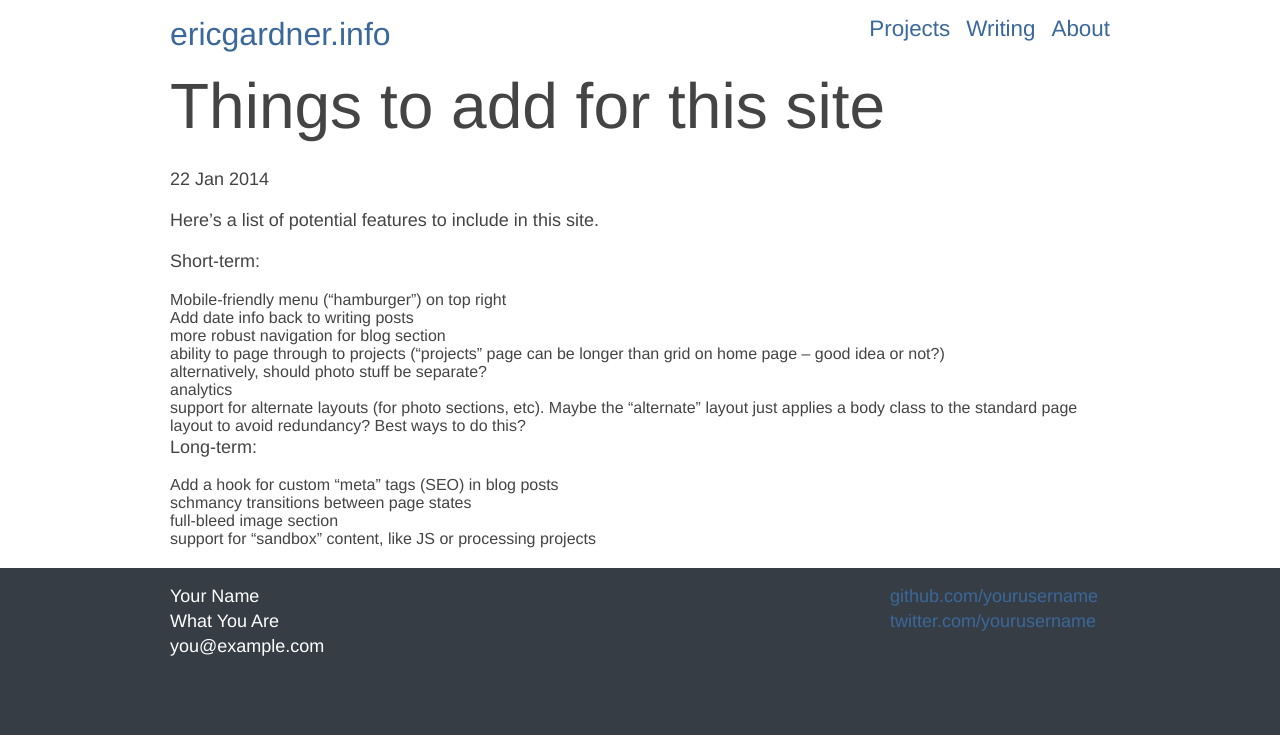
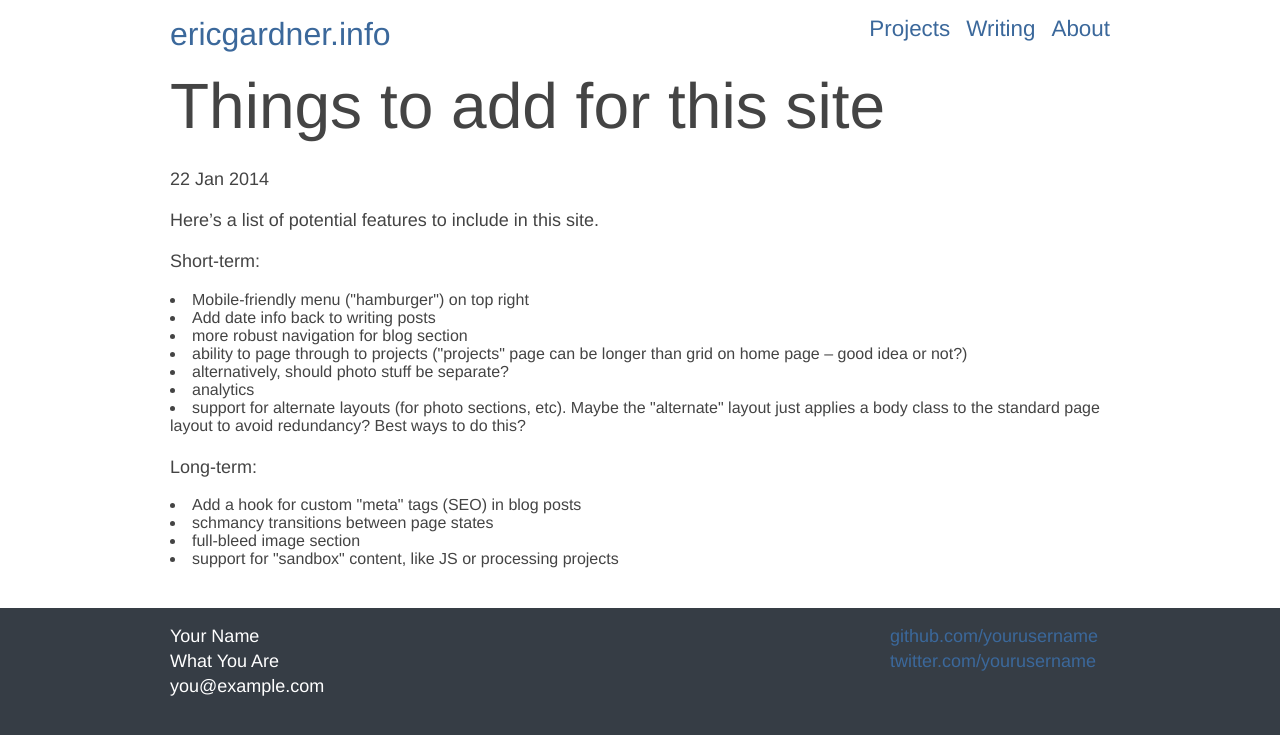
Before and after one commit to egardner/ericgardner.info-old, a Jekyll site: the page built from _posts/writing/2014-01-22-game-plan.markdown, in a window 1280 px wide. Shown: the top 735 px of the page. Built offline with Jekyll 4.4.1, drawn with Linux system fonts in a browser that asks for light colours; Markdown is read by kramdown in place of the engine named in the settings; some of the changed lines change nothing that is shown.

Commit message:
Restored blogging functionality

```diff
--- a/_posts/writing/2014-01-22-game-plan.markdown
+++ b/_posts/writing/2014-01-22-game-plan.markdown
@@ -1,22 +1,24 @@
 ---
 layout: post
-title:  "Things to add for this site"
+title:  Things to add for this site
 categories: writing
 ---
 
 Here's a list of potential features to include in this site.
 
 Short-term:
-- Mobile-friendly menu ("hamburger") on top right
+
+- Mobile-friendly menu (&quot;hamburger&quot;) on top right
 - Add date info back to writing posts
 - more robust navigation for blog section
-- ability to page through to projects ("projects" page can be longer than grid on home page – good idea or not?)
+- ability to page through to projects (&quot;projects&quot; page can be longer than grid on home page &ndash;&nbsp;good idea or not?)
 - alternatively, should photo stuff be separate?
 - analytics
-- support for alternate layouts (for photo sections, etc). Maybe the "alternate" layout just applies a body class to the standard page layout to avoid redundancy? Best ways to do this?
+- support for alternate layouts (for photo sections, etc). Maybe the &quot;alternate&quot; layout just applies a body class to the standard page layout to avoid redundancy? Best ways to do this?
 
 Long-term:
-- Add a hook for custom "meta" tags (SEO) in blog posts
+
+- Add a hook for custom &quot;meta&quot; tags (SEO) in blog posts
 - schmancy transitions between page states
 - full-bleed image section
-- support for "sandbox" content, like JS or processing projects
+- support for &quot;sandbox&quot; content, like JS or processing projects
--- a/css/layout.css
+++ b/css/layout.css
@@ -17,8 +17,8 @@
 /* #Site Styles
 ================================================== */
 
-/*----------- Typography -----------*/
-
+/* Typography
+================================================== */
 body {
   font: normal 100% "proxima-nova", "helvetica", "arial", sans-serif;
   background-color: #363d45;
@@ -54,6 +54,13 @@ h3 {font-size: 1.5rem;}
 h4 {font-size: 1.25rem;}
 h5 {font-size: 1rem;}
 h6 {font-size: .75rem;}
+
+
+/* #Lists
+================================================== */
+ul, ol { margin-bottom: 20px; }
+ul { list-style: disc inside; }
+ol { list-style: decimal inside; }
 
 
 /*----------- Page Layout: General -----------*/
```
